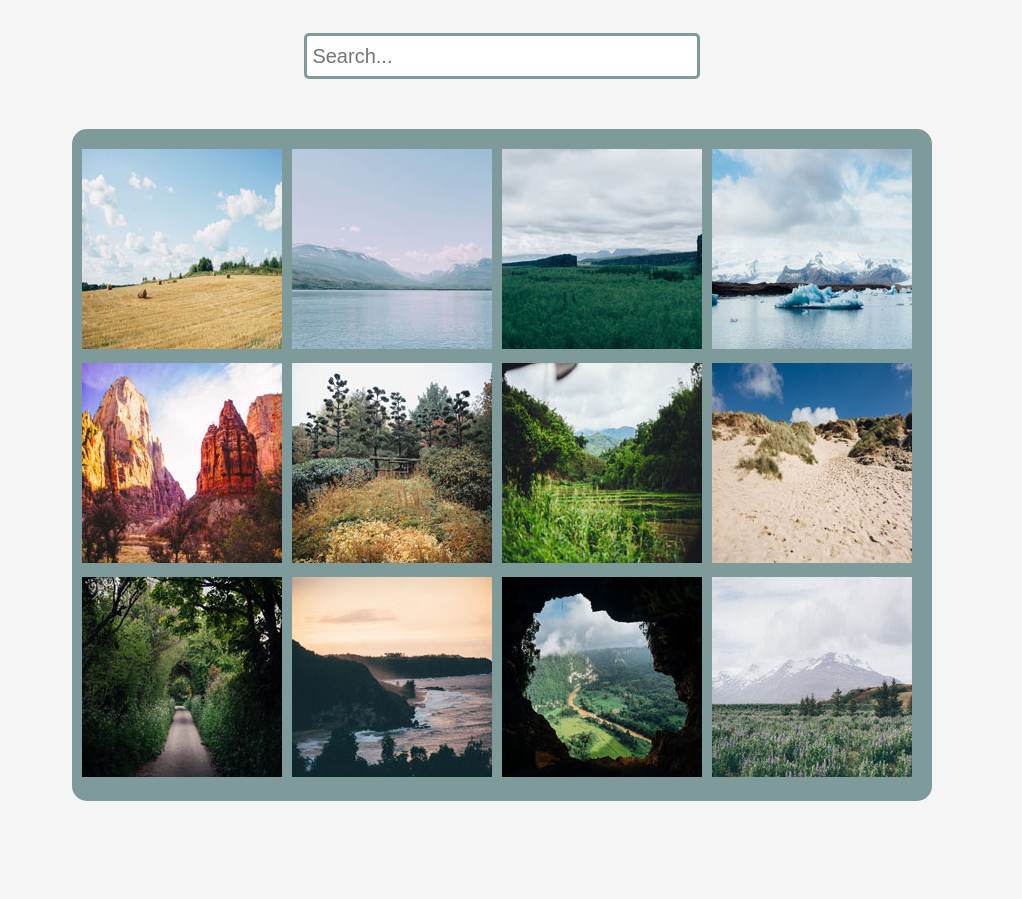
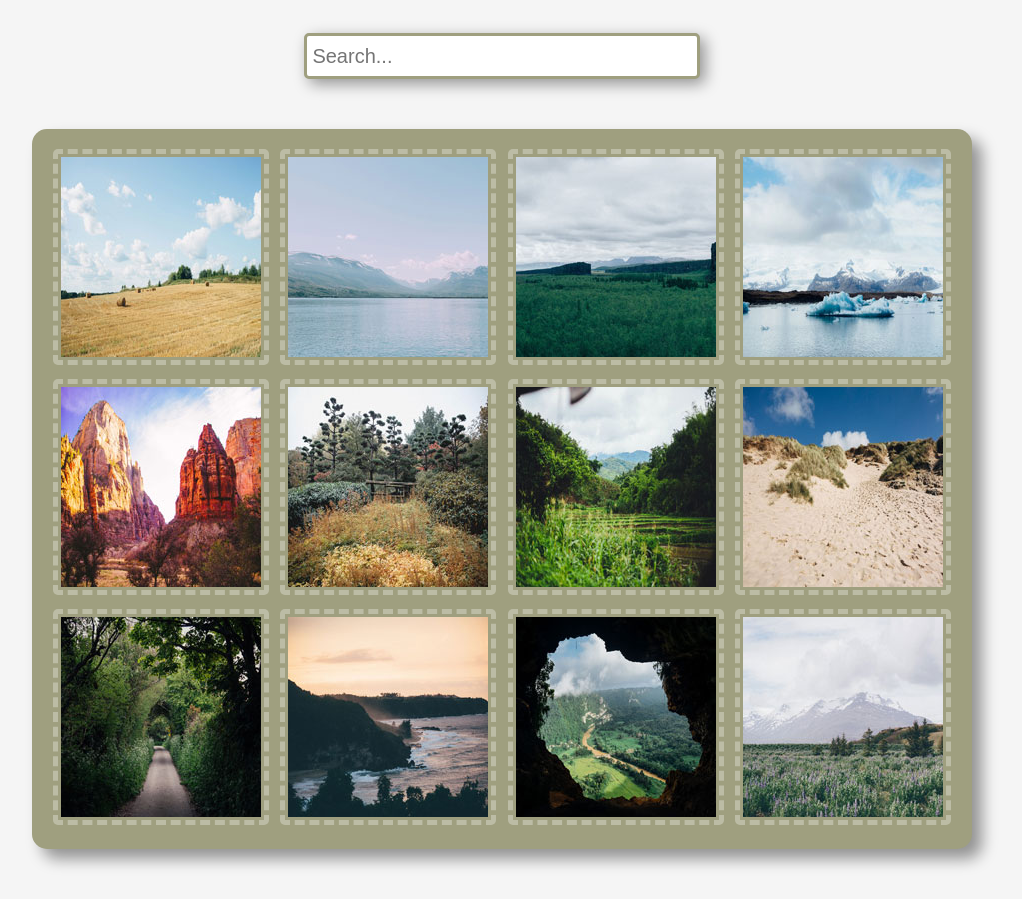
Before and after one commit to des-sheehan/Interactive-Photo-Gallery, a plain HTML site: page index.html in a window 1280 px wide. Shown: the whole page, without its empty margins (138-1160 px from the left). Before the commit the page ends 851 px from the top, so only its background shows below. Drawn offline with Linux system fonts and the light colour scheme.

Commit message:
Version 3
All layout and styling complete

```diff
--- a/css/styles.css
+++ b/css/styles.css
@@ -25,28 +25,35 @@ input[type=text] {
     margin-top: 25px;
     padding: 5px;
     border-radius: 5px;
-    border: 3px solid #7e9a9a;
+    border: 3px solid #9f9f7f;
+    box-shadow: 5px 5px 15px rgba(0, 0, 0, 0.4);
     width: 30%;
-    transition: width 0.15s ease-in-out;
+    transition: width 0.3s ease-in-out;
    }
 
 input[type=text]:focus {
-    width: 40%;
+    width: 50%;
     border-radius: 5px;
-    border: 5px dashed #7e9a9a;
+    border: 5px dashed #9f9f7f;
 }
 
 .gallery {
-    max-width: 840px;
+    width: 85%;
+    max-width: 900px;
     margin: 50px auto;
-    padding: 20px 10px;
+    padding: 20px 20px;
     display: grid;
+    grid-template-columns: repeat(auto-fit, minmax(215px, 1fr));
+    justify-items: center;
     grid-gap: 10px;
-     grid: auto-flow / repeat(4, 200px);
-    background-color: #7e9a9a;
+
+    background-color: #9f9f7f;
     border-radius: 15px;
+    box-shadow: 10px 10px 15px rgba(0, 0, 0, 0.4);
 }
 
-data-captions {
-    font-size: 30px;
+.gallery img {
+    padding: 3px;
+    border: 5px dashed rgba(255,255,255,0.3);
+    border-radius: 5px;
 }
```
